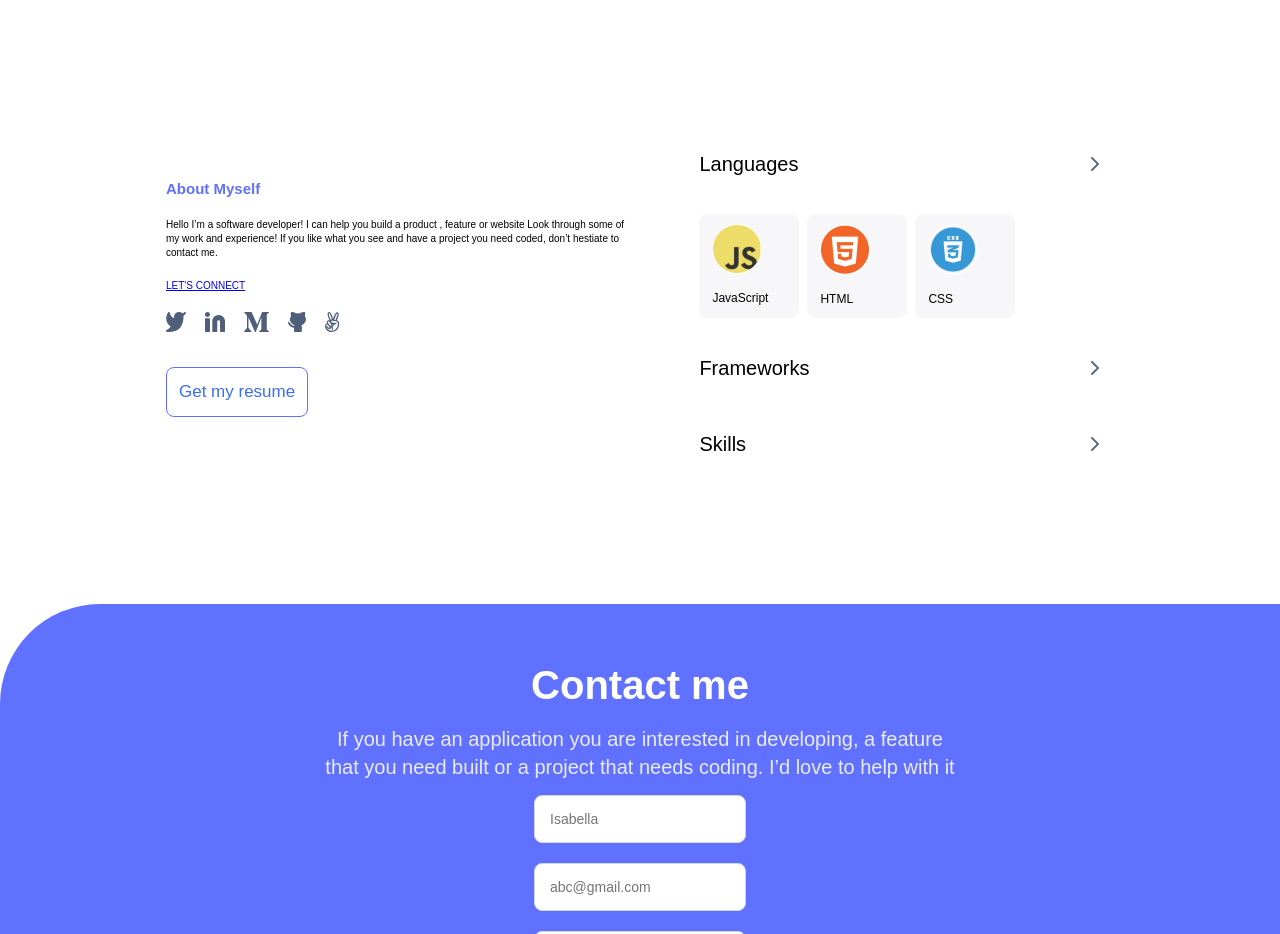
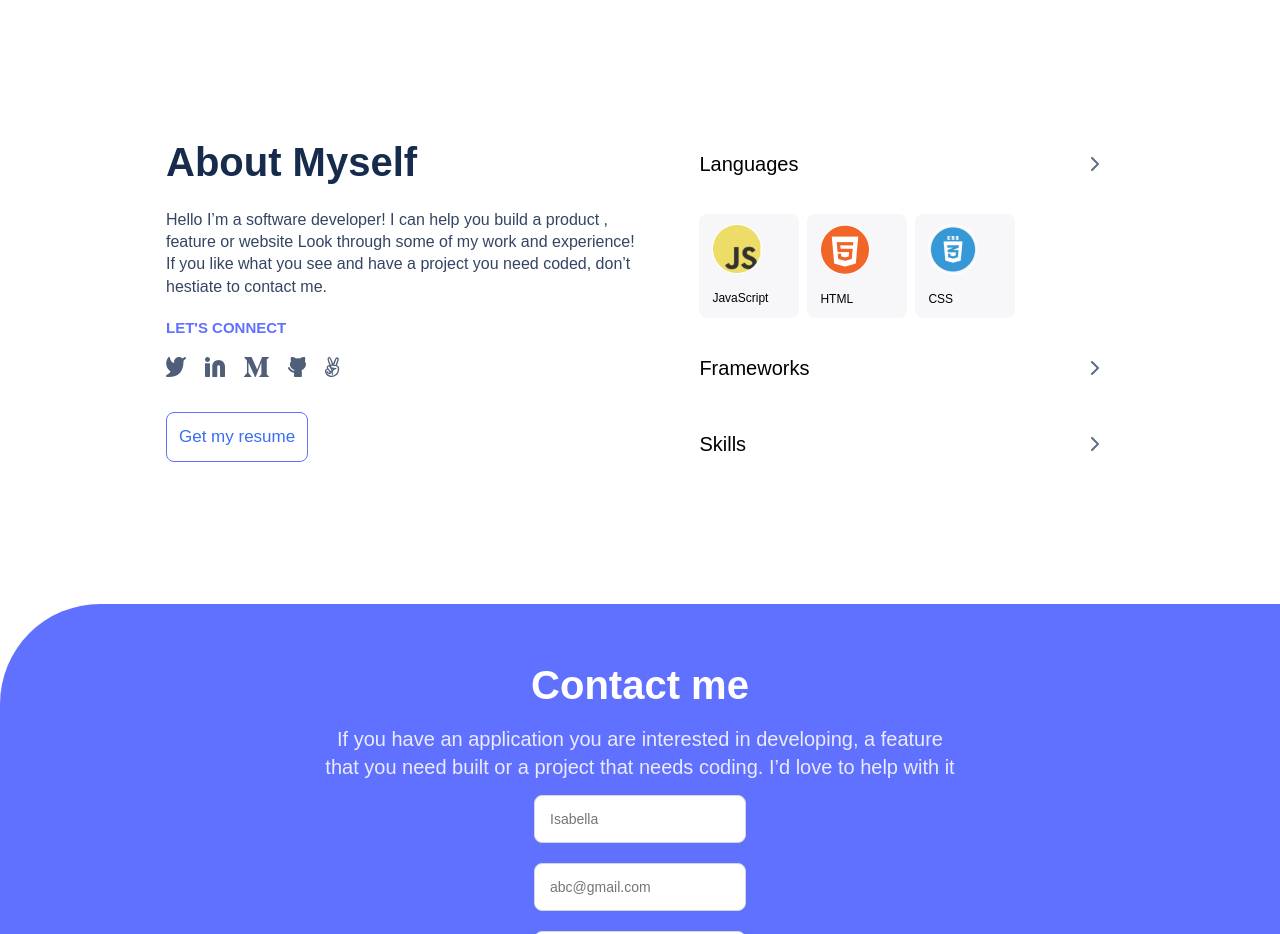
Before and after one commit to Isabellanamutenda/Portfolio, a website: page index.html in a window 1280 px wide. Shown: the part 3360-4294 px from the top of the page. Drawn offline with Linux system fonts and the light colour scheme.

Commit message:
Update files

```diff
--- a/index.html
+++ b/index.html
@@ -302,14 +302,14 @@
     <section class="about" id="about">
       <div class="about-text">
         <div class="first-part">
-          <h2 class="heading-primary">About Myself</h2>
-          <p class="text-primary">
+          <h2 class="head-p">About Myself</h2>
+          <p class="text-p">
             Hello I’m a software developer! I can help you build a product ,
             feature or website Look through some of my work and experience! If
             you like what you see and have a project you need coded, don’t
             hestiate to contact me.
           </p>
-          <a href="#" class="connect-btn">LET'S CONNECT</a>
+         <h2>LET'S CONNECT</h2>
           <ul class="social-icons">
             <li>
               <a href="#"><img src="./images/Twitter.svg" alt="Twitter" /></a>
```
